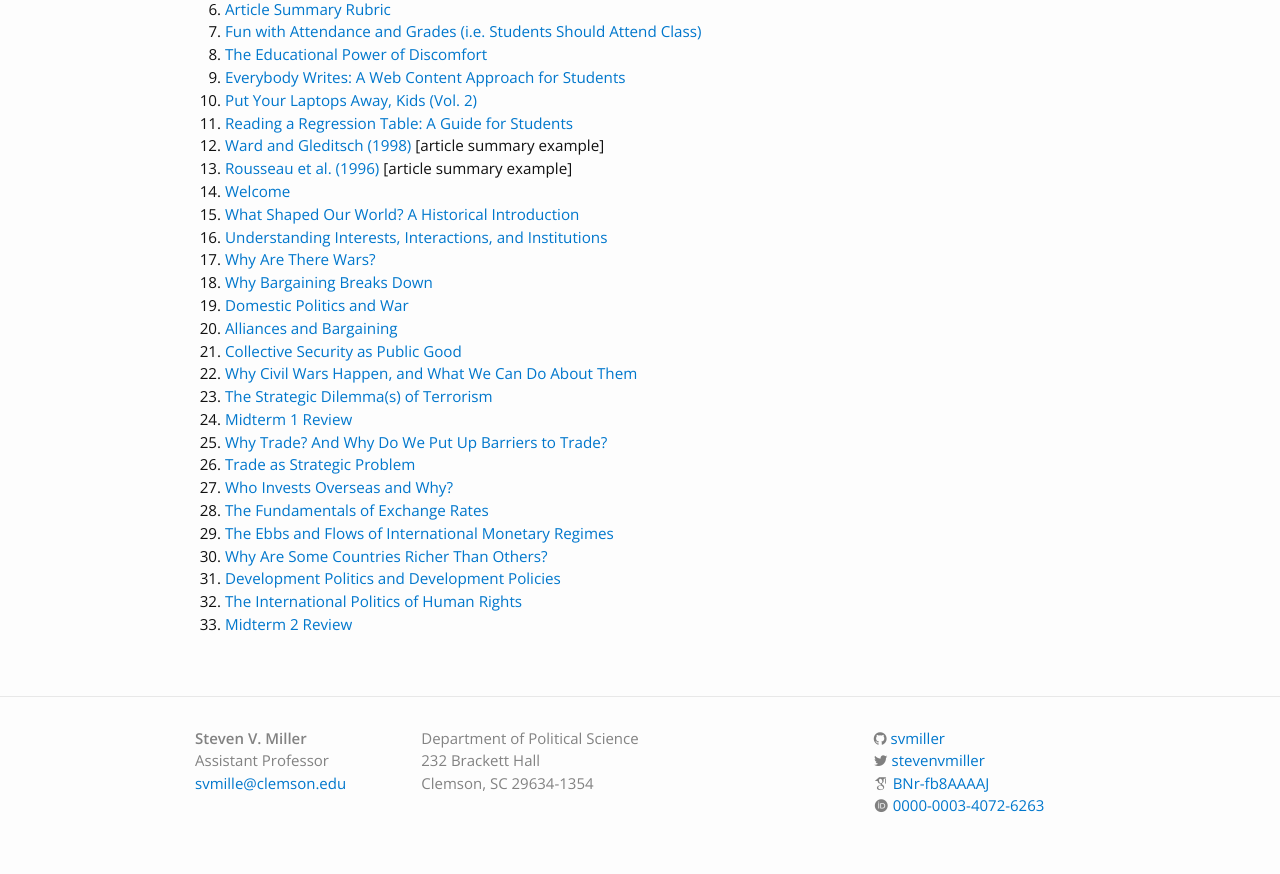
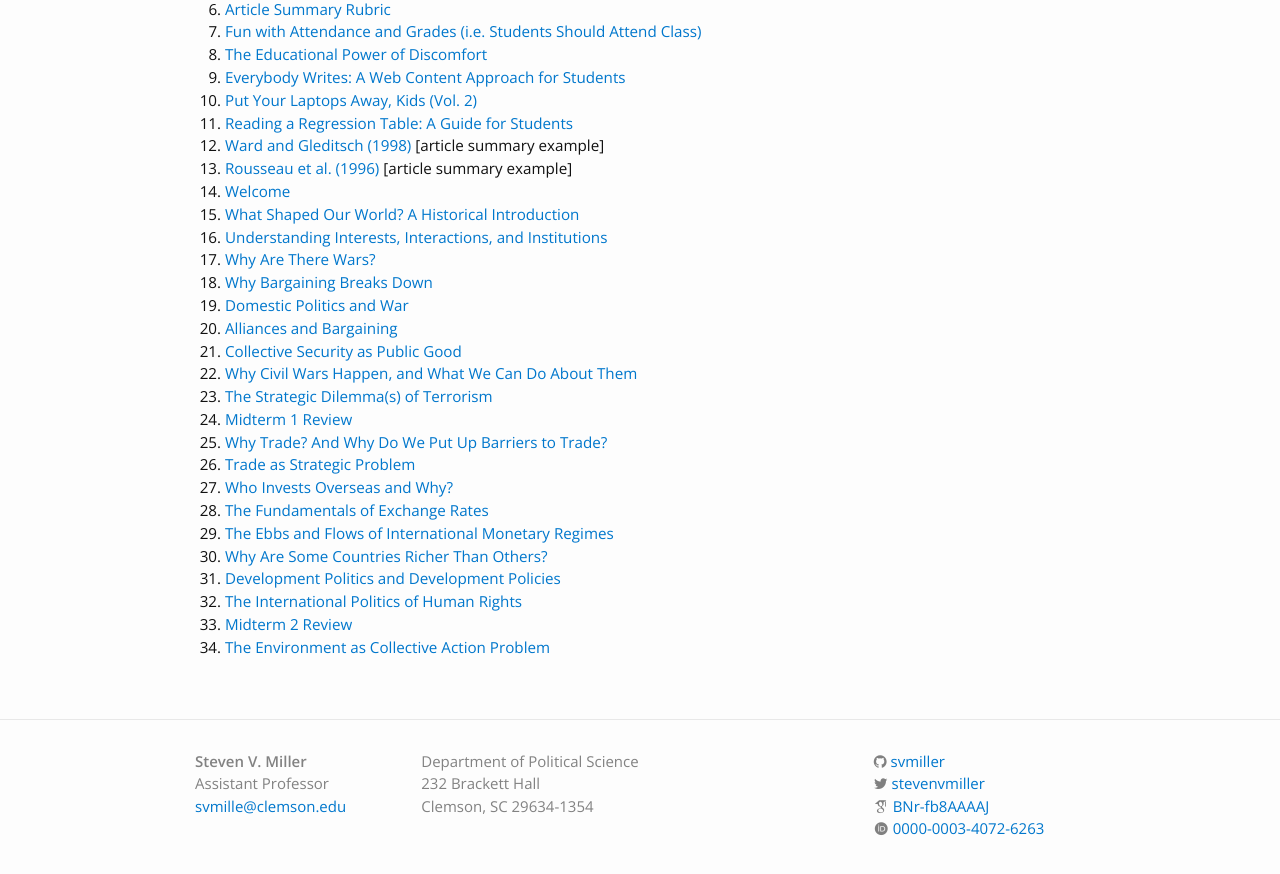
Before and after one commit to svmiller/svmiller.github.io, a Jekyll site: the page built from teaching/posc-1020.md, in a window 1280 px wide and 900 px high, scrolled down 949 px. Shown: the top 874 px of the window. Built offline with Jekyll 4.4.1, drawn with Linux system fonts in a browser that asks for light colours; nearby versions of some CDN libraries; some web fonts are replaced.

Commit message:
add lectures 04.17.2018

```diff
--- a/teaching/posc-1020.md
+++ b/teaching/posc-1020.md
@@ -43,6 +43,7 @@ This introductory-level course will survey several core topics in the study of i
 31. [Development Politics and Development Policies](https://www.dropbox.com/s/kz59gb3lpz11shk/posc1020-lecture-development-2.pdf?dl=0)
 32. [The International Politics of Human Rights](https://www.dropbox.com/s/1jub8xaai2dti00/posc1020-lecture-human-rights-1.pdf?dl=0)
 33. [Midterm 2 Review](https://www.dropbox.com/s/7s8bsp8zkr1df8o/posc1020-lecture-midterm2-review.pdf?dl=0)
+34. [The Environment as Collective Action Problem](https://www.dropbox.com/s/036g4nhkj7blsem/posc1020-lecture-environment-1.pdf?dl=0)
 
 <!-- 14. [Welcome](https://www.dropbox.com/s/zlqai195eiv3chy/posc1020-lecture-welcome.pdf?dl=0)
 15. [What Shaped Our World? A Historical Introduction](https://www.dropbox.com/s/9gtnmyc86kjuc9u/posc1020-lecture-historical-intro.pdf?dl=0)
```
Also changed, not shown: teaching/posc-3610.md (+1 -1 lines).
